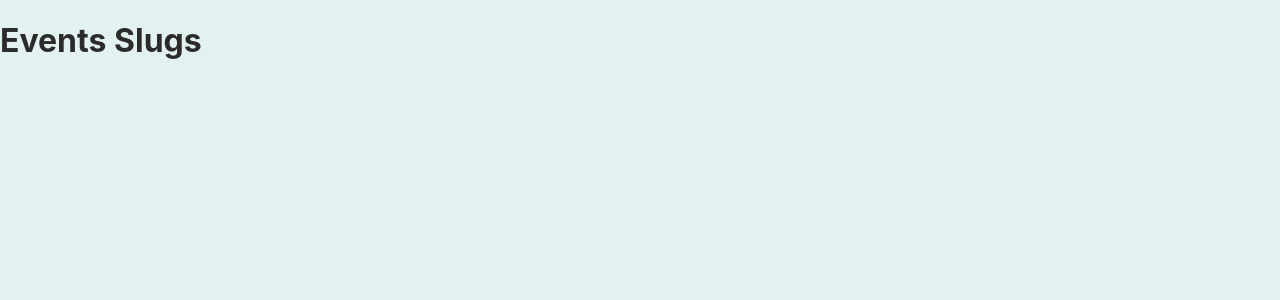
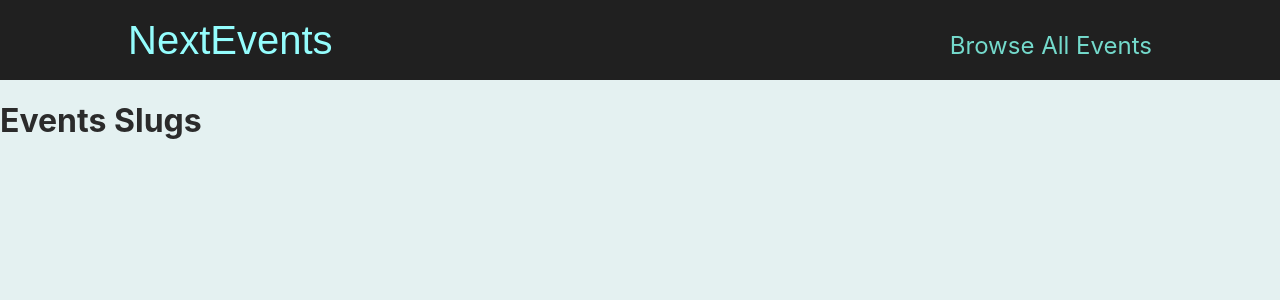
Before and after one commit to litotechenterprise/Events-Finder, a Next.js app: page /events in a window 1280 px wide. Shown: the top 300 px of the page. Built offline with nearby package versions, Linux system fonts and the light colour scheme.

Commit message:
restructed the layout of the application

```diff
--- a/components/layout/layout.js
+++ b/components/layout/layout.js
@@ -0,0 +1,13 @@
+import { Fragment } from "react";
+import Header from "./main-header"
+
+export default function Layout (props) {
+    return (
+        <Fragment>
+            <Header />
+            <main>
+                {props.children}
+            </main>
+        </Fragment>
+    )
+}
--- a/components/layout/main-header.js
+++ b/components/layout/main-header.js
@@ -0,0 +1,20 @@
+import Link from "next/link";
+import classes from "./main-header.module.css"
+
+export default function MainHeader(props) {
+    return (
+        <header className={classes.header}>
+            <div className={classes.logo}>
+                <Link href='/'>NextEvents</Link>
+            </div>
+            <nav className={classes.navigation}>
+                <ul>
+                    <li>
+                        <Link href={"/events"}>Browse All Events</Link>
+                    </li>
+                </ul>
+            </nav>
+        </header>
+
+    )
+}
--- a/pages/_app.js
+++ b/pages/_app.js
@@ -1,7 +1,11 @@
 import '../styles/globals.css'
-
+import Layout from '../components/layout/layout'
 function MyApp({ Component, pageProps }) {
-  return <Component {...pageProps} />
+  return (
+    <Layout>
+        <Component {...pageProps} />
+    </Layout>
+  )
 }
 
 export default MyApp
--- a/pages/events/index.js
+++ b/pages/events/index.js
@@ -4,8 +4,8 @@
 export default function Events () {
     return (
         <div>
-            <h1>Events</h1>
-            <EventsList events={getAllEvents()}/>
+            <h1>All Events</h1>
+
         </div>
     )
 }
--- a/pages/index.js
+++ b/pages/index.js
@@ -1,8 +1,11 @@
+import { getAllEvents } from "../Dummy-Data"
+import EventsList from "../components/events/event-list"
+
 
 export default function Home() {
   return (
     <div>
-      <h1>What is up papi</h1>
+      <EventsList events={getAllEvents()}/>
     </div>
   )
 }
```
Also changed, not shown: components/layout/main-header.module.css (renamed from components/events/main-header.module.css).
